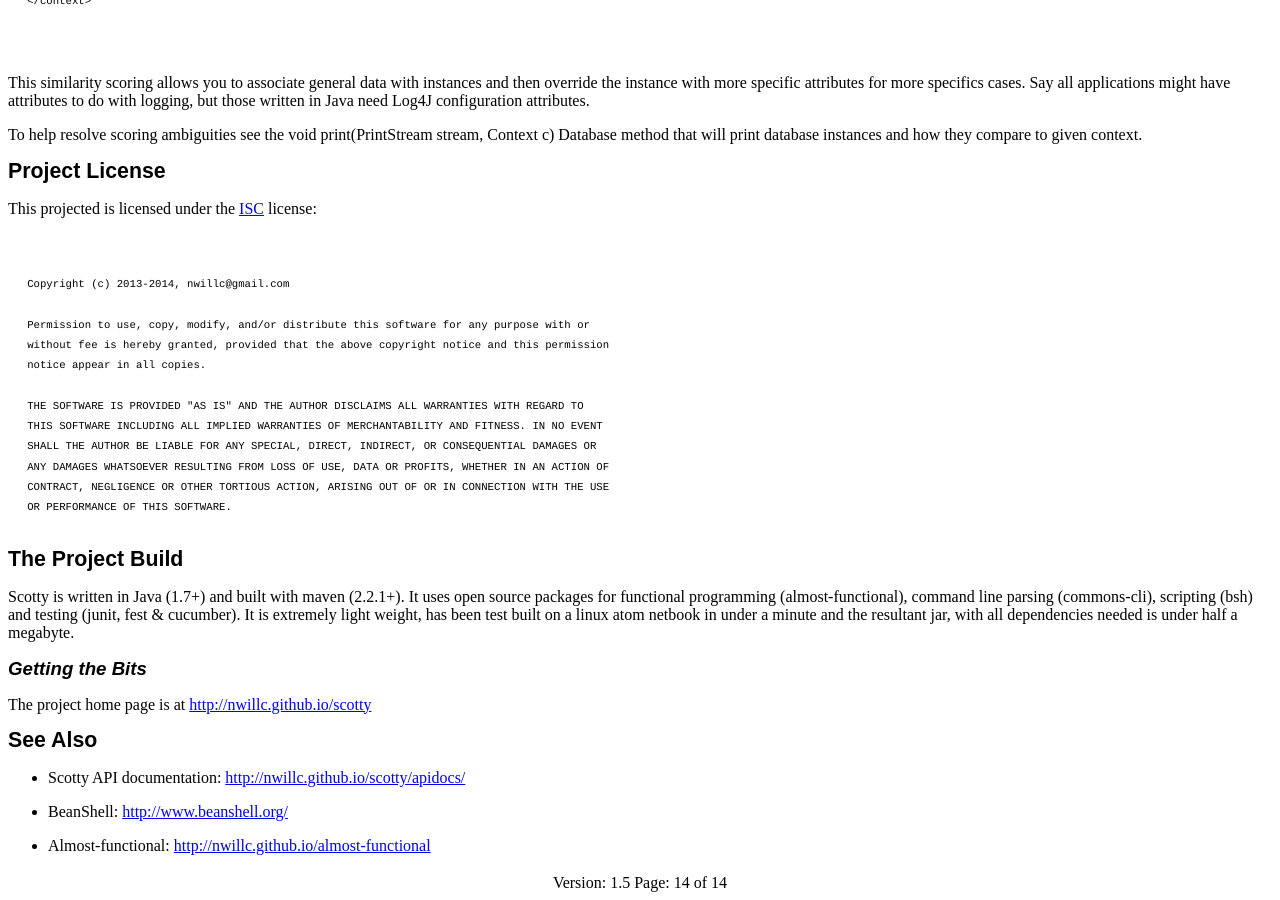
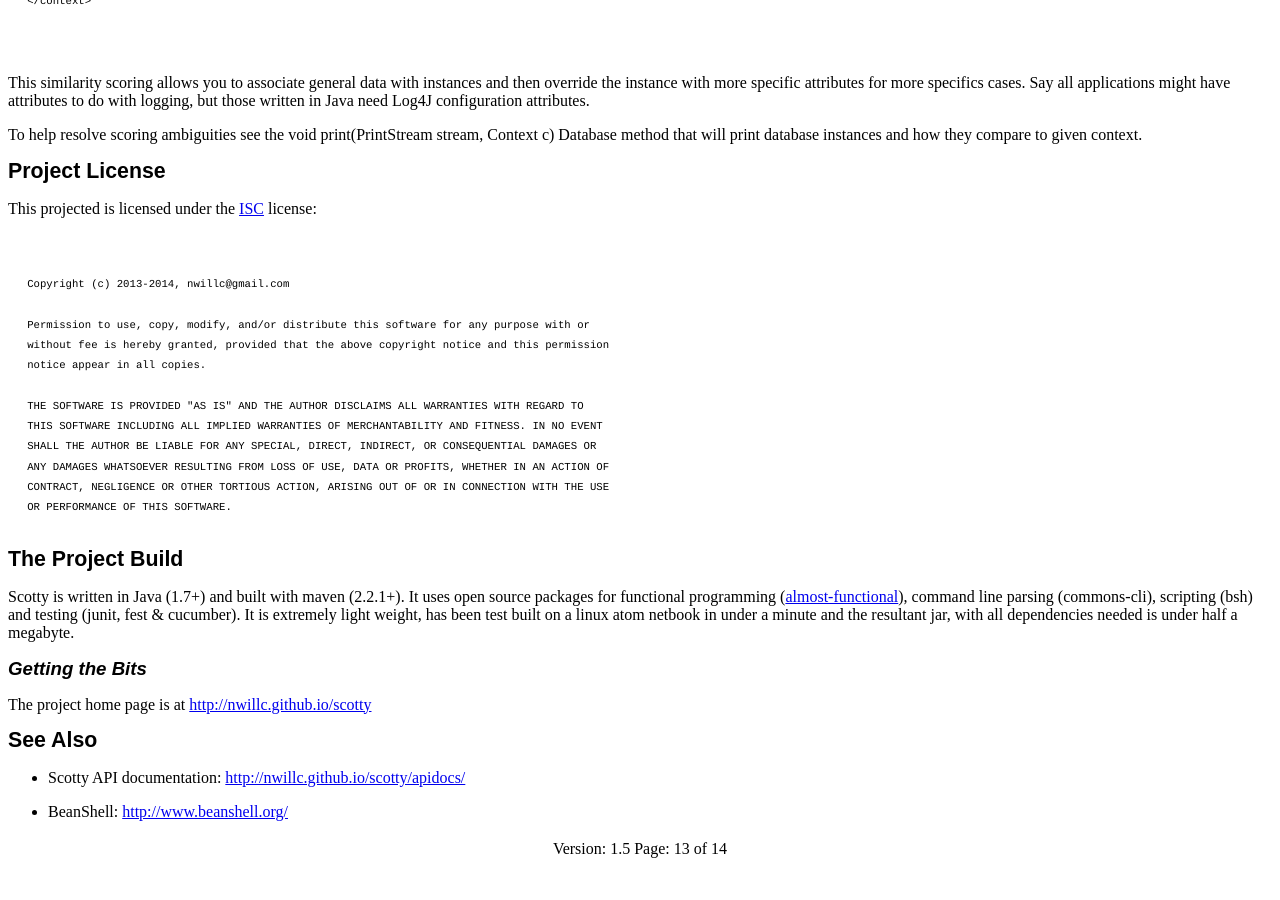
Before and after one commit to nwillc/scotty, a Jekyll site: the page scotty.html, which Jekyll copies as it is, in a window 1280 px wide and 900 px high, scrolled down 8758 px. Built offline with Jekyll 4.4.1, drawn with Linux system fonts in a browser that asks for light colours; Markdown is read by kramdown in place of the engine named in the settings; after the commit the page ends 9624 px from its top, so only the background shows below that; some of the changed lines change nothing that is shown.

Commit message:
doc updates

```diff
--- a/scotty.html
+++ b/scotty.html
@@ -5,7 +5,7 @@
 	<TITLE>Simple Configuration Transformation Tool</TITLE>
 	<META NAME="GENERATOR" CONTENT="OpenOffice 4.0.1  (Unix)">
 	<META NAME="CREATED" CONTENT="20130504;14425700">
-	<META NAME="CHANGED" CONTENT="20140306;13275900">
+	<META NAME="CHANGED" CONTENT="20140309;19404000">
 	<META NAME="version" CONTENT="1.5">
 	<STYLE TYPE="text/css">
 	<!--
@@ -909,11 +909,11 @@ TORTIOUS ACTION, ARISING OUT OF OR IN CONNECTION WITH THE USE
 Project Build</H1>
 <P>Scotty is written in Java (1.7+) and built with maven (2.2.1+). It
 uses open source packages for functional programming
-(almost-functional), command line parsing (commons-cli), scripting
-(bsh) and testing (junit, fest  &amp; cucumber).  It is extremely
-light weight, has been test built on a linux atom netbook in under a
-minute and the resultant jar, with all dependencies needed is under
-half a megabyte.</P>
+(<A HREF="http://nwillc.github.io/almost-functional">almost-functional</A>),
+command line parsing (commons-cli), scripting (bsh) and testing
+(junit, fest  &amp; cucumber).  It is extremely light weight, has
+been test built on a linux atom netbook in under a minute and the
+resultant jar, with all dependencies needed is under half a megabyte.</P>
 <H2 CLASS="western"><A NAME="__RefHeading__728_1030085182"></A>Getting
 the Bits</H2>
 <P>The project home page is at <A HREF="http://nwillc.github.io/scotty">http://nwillc.github.io/scotty</A></P>
@@ -923,13 +923,13 @@ Also</H1>
 	<LI><P>Scotty API documentation:
 	<A HREF="http://nwillc.github.io/scotty/apidocs/">http://nwillc.github.io/scotty/apidocs/</A></P>
 	<LI><P>BeanShell:  <A HREF="http://www.beanshell.org/">http://www.beanshell.org/</A></P>
-	<LI><P>Almost-functional: <A HREF="http://nwillc.github.io/almost-functional">http://nwillc.github.io/almost-functional</A></P>
+	<P></P>
 </UL>
 <DIV TYPE=FOOTER>
 	<P ALIGN=CENTER STYLE="margin-top: 0.2in; margin-bottom: 0in">Version:
 	<SDFIELD TYPE=DOCINFO SUBTYPE=CUSTOM NAME="version">1.5</SDFIELD>
 
-	                                    Page: <SDFIELD TYPE=PAGE SUBTYPE=RANDOM FORMAT=PAGE>14</SDFIELD>
+	                                    Page: <SDFIELD TYPE=PAGE SUBTYPE=RANDOM FORMAT=PAGE>13</SDFIELD>
 	of <SDFIELD TYPE=DOCSTAT SUBTYPE=PAGE FORMAT=PAGE>14</SDFIELD></P>
 </DIV>
 </BODY>
```
